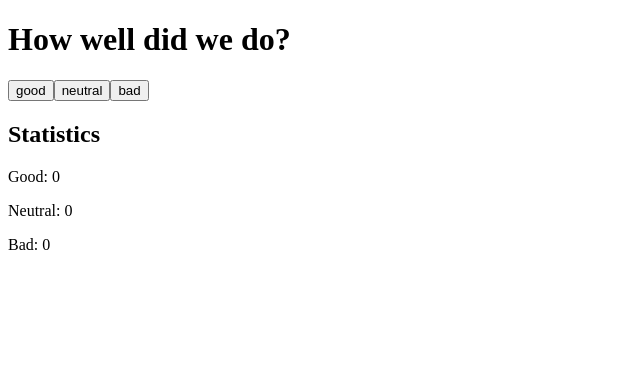
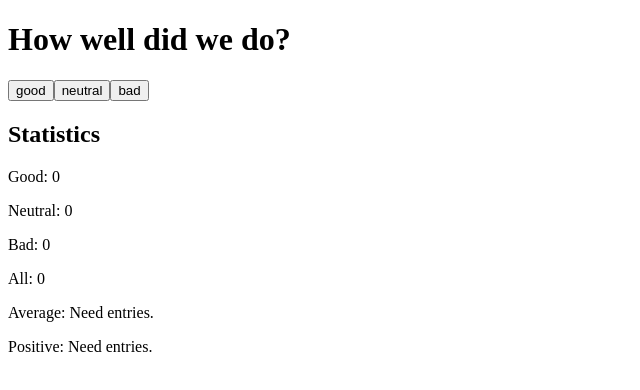
Before and after one commit to vino-dk/full-stack-open, a React (Create React App) app in the folder part1/unicafe/: page / in a window 1280 px wide. Shown: the top 390 px of the page, without its empty margins (0-640 px from the left). Built offline with nearby package versions, Linux system fonts and the light colour scheme.

Commit message:
checkpoint 1.7

```diff
--- a/part1/unicafe/src/App.js
+++ b/part1/unicafe/src/App.js
@@ -1,4 +1,19 @@
 import React, {useState} from 'react';
+
+const Average = ({good, bad, neutral}) => {
+  if (good > 0 || bad > 0){
+    return(
+      <p> Average: {(good-bad)/(good+bad+neutral)} </p>
+    );
+  } else return <p>Average: Need entries.</p>
+}
+
+const Positive = ({good, bad, neutral}) => {
+  if(good > 0){
+    return(<p>Positive: {100*(good/(good+neutral+bad))} %</p>);
+  }
+  else return <p>Positive: Need entries.</p>
+}
 
 const App = () => {
 
@@ -16,10 +31,14 @@ const App = () => {
       <button onClick={handleGoodClick}>good</button>
       <button onClick={handleNeutralClick}>neutral</button>
       <button onClick={handleBadClick}>bad</button>
+
       <h2>Statistics</h2>
       <p>Good: {good} </p>
       <p>Neutral: {neutral} </p>
       <p>Bad: {bad} </p>
+      <p>All: {good+neutral+bad} </p>
+      <Average good={good} bad={bad} neutral={neutral}/>
+      <Positive good={good} bad={bad} neutral={neutral}/>
     </div>
   )
 }
```
